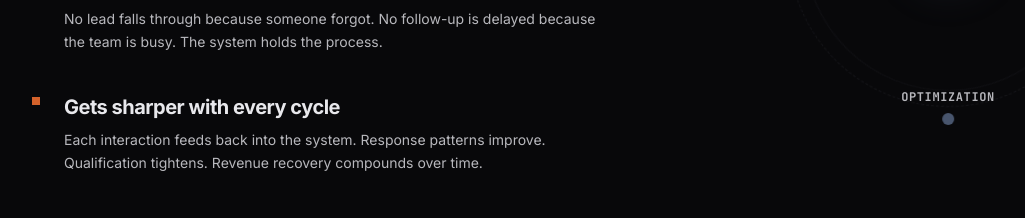
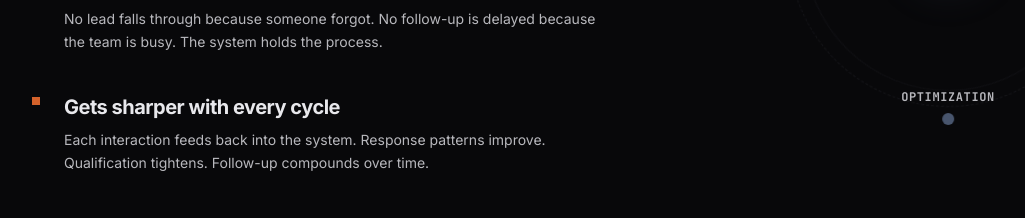
Before and after one commit to Sceduled/kavlron-website, a Next.js app: page / in a window 1280 px wide. Shown: the part 8688-8906 px from the top of the page, without its empty margins (8-1033 px from the left). Built offline with nearby package versions, Linux system fonts and the light colour scheme.

Commit message:
Phase 9: Broaden compounds copy

```diff
--- a/src/app/components/InfrastructureSection.tsx
+++ b/src/app/components/InfrastructureSection.tsx
@@ -43,7 +43,7 @@ export default function InfrastructureSection() {
                 </h3>
                 <p className="text-sm leading-relaxed text-text-muted">
                   Each interaction feeds back into the system. Response patterns
-                  improve. Qualification tightens. Revenue recovery compounds over
+                  improve. Qualification tightens. Follow-up compounds over
                   time.
                 </p>
               </div>
```
